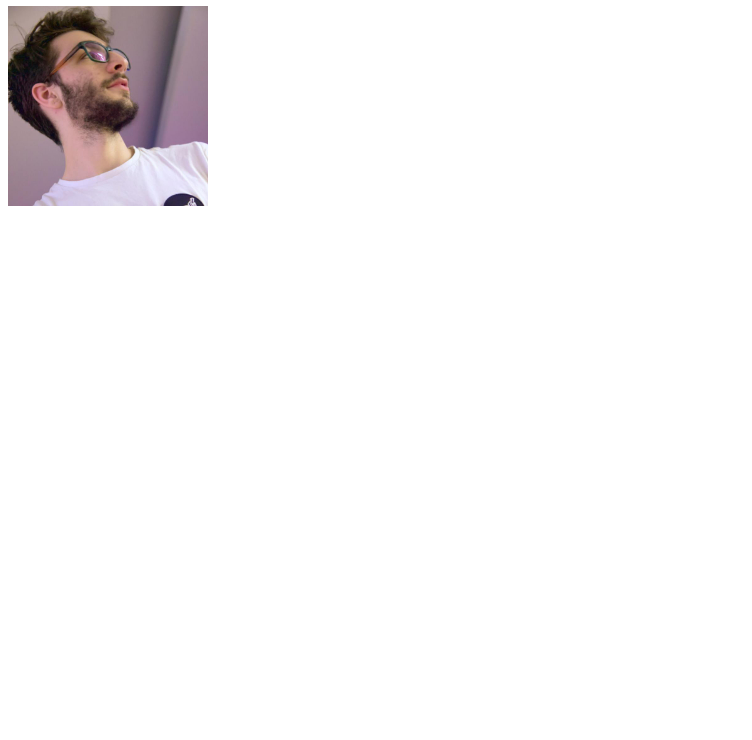
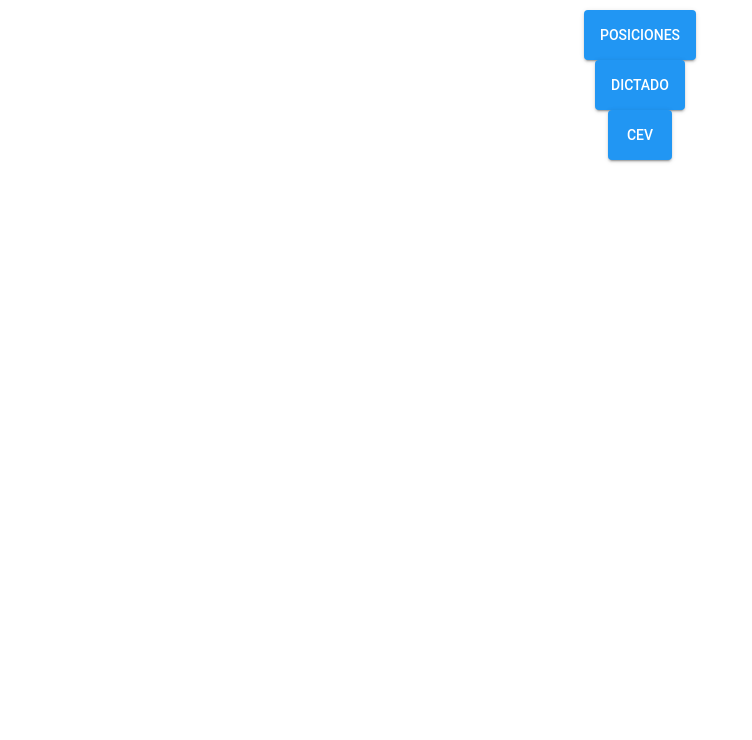
Before and after one commit to lolosposaro/lsposaro.github.io, a plain HTML site: page index.html in a window 1280 px wide. Shown: the part 60-800 px from the top of the page, without its empty margins (0-752 px from the left). Drawn offline with Linux system fonts and the light colour scheme.

Commit message:
first big improvment

```diff
--- /dev/null
+++ b/index.css
@@ -0,0 +1,114 @@
+body{
+    padding: 0px;
+}
+.btn-menu{
+    text-emphasis: none;
+    text-align: center;
+    align-items: center;
+    padding: 50px;
+    margin-top: 20px;
+    margin-bottom: 20px;
+}
+.pure-material-button-contained {
+    position: relative;
+    display: inline-block;
+    box-sizing: border-box;
+    border: none;
+    border-radius: 4px;
+    padding: 0 16px;
+    min-width: 64px;
+    height: 50px;
+    vertical-align: middle;
+    text-align: center;
+    text-overflow: ellipsis;
+    text-transform: uppercase;
+    color: rgb(var(--pure-material-onprimary-rgb, 255, 255, 255));
+    background-color: rgb(var(--pure-material-primary-rgb, 33, 150, 243));
+    box-shadow: 0 3px 1px -2px rgba(0, 0, 0, 0.2), 0 2px 2px 0 rgba(0, 0, 0, 0.14), 0 1px 5px 0 rgba(0, 0, 0, 0.12);
+    font-family: var(--pure-material-font, "Roboto", "Segoe UI", BlinkMacSystemFont, system-ui, -apple-system);
+    font-size: 14px;
+    font-weight: 500;
+    line-height: 36px;
+    overflow: hidden;
+    outline: none;
+    cursor: pointer;
+    transition: box-shadow 0.2s;
+}
+
+.pure-material-button-contained::-moz-focus-inner {
+    border: none;
+}
+
+/* Overlay */
+.pure-material-button-contained::before {
+    content: "";
+    position: absolute;
+    top: 0;
+    bottom: 0;
+    left: 0;
+    right: 0;
+    background-color: rgb(var(--pure-material-onprimary-rgb, 255, 255, 255));
+    opacity: 0;
+    transition: opacity 0.2s;
+}
+
+/* Ripple */
+.pure-material-button-contained::after {
+    content: "";
+    position: absolute;
+    left: 50%;
+    top: 50%;
+    border-radius: 50%;
+    padding: 50%;
+    width: 32px; /* Safari */
+    height: 32px; /* Safari */
+    background-color: rgb(var(--pure-material-onprimary-rgb, 255, 255, 255));
+    opacity: 0;
+    transform: translate(-50%, -50%) scale(1);
+    transition: opacity 1s, transform 0.5s;
+}
+
+/* Hover, Focus */
+.pure-material-button-contained:hover,
+.pure-material-button-contained:focus {
+    box-shadow: 0 2px 4px -1px rgba(0, 0, 0, 0.2), 0 4px 5px 0 rgba(0, 0, 0, 0.14), 0 1px 10px 0 rgba(0, 0, 0, 0.12);
+}
+
+.pure-material-button-contained:hover::before {
+    opacity: 0.08;
+}
+
+.pure-material-button-contained:focus::before {
+    opacity: 0.24;
+}
+
+.pure-material-button-contained:hover:focus::before {
+    opacity: 0.3;
+}
+
+/* Active */
+.pure-material-button-contained:active {
+    box-shadow: 0 5px 5px -3px rgba(0, 0, 0, 0.2), 0 8px 10px 1px rgba(0, 0, 0, 0.14), 0 3px 14px 2px rgba(0, 0, 0, 0.12);
+}
+
+.pure-material-button-contained:active::after {
+    opacity: 0.32;
+    transform: translate(-50%, -50%) scale(0);
+    transition: transform 0s;
+}
+
+/* Disabled */
+.pure-material-button-contained:disabled {
+    color: rgba(var(--pure-material-onsurface-rgb, 0, 0, 0), 0.38);
+    background-color: rgba(var(--pure-material-onsurface-rgb, 0, 0, 0), 0.12);
+    box-shadow: none;
+    cursor: initial;
+}
+
+.pure-material-button-contained:disabled::before {
+    opacity: 0;
+}
+
+.pure-material-button-contained:disabled::after {
+    opacity: 0;
+}
--- a/index.html
+++ b/index.html
@@ -1,6 +1,21 @@
+<!DOCTYPE html>
 <html>
 
-<h1>Hello World !</h1>
-<div><img src="lolo.jpg" height="200"></div>
+<head>
+    <meta charset="UTF-8">
+    <meta name="viewport" content="width=device-width, initial-scale=1.0">
+    <link rel="stylesheet" href="index.css">
+    <title>Lolo portfolio</title>
+</head>
+
+<body>
+    <div class="btn-menu">
+        <div><button class="pure-material-button-contained"
+                onclick="window.location.href='posiciones.html'">Posiciones</button></div>
+        <div><button class="pure-material-button-contained"
+                onclick="window.location.href='dictado.html'">Dictado</button></div>
+        <div><button class="pure-material-button-contained" onclick="window.location.href='cev.html'">CEV</button></div>
+    </div>
+</body>
 
 </html>
```
Also changed, not shown: cev.html (added, +14 -0 lines), posiciones.html (added, +16 -0 lines), posiciones.js (added, +32 -0 lines), app.js (added).
